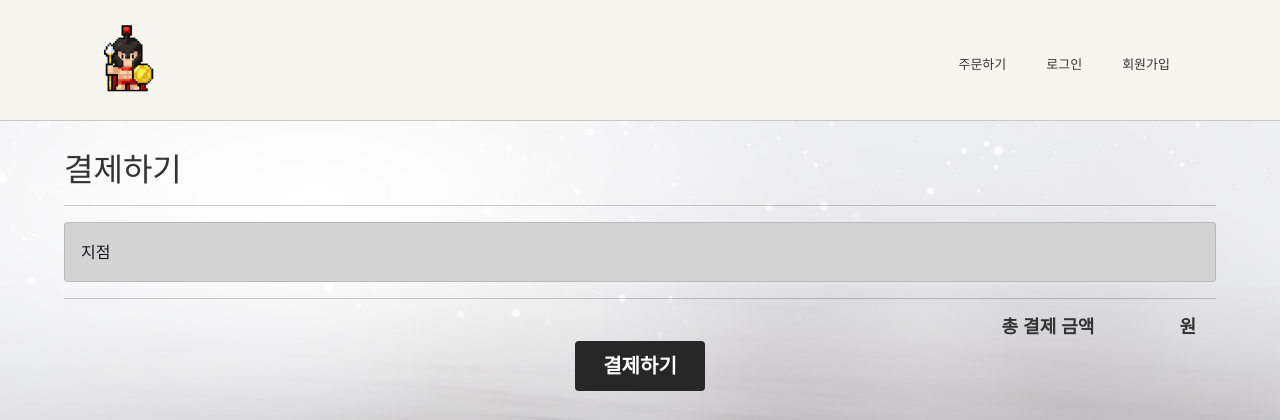
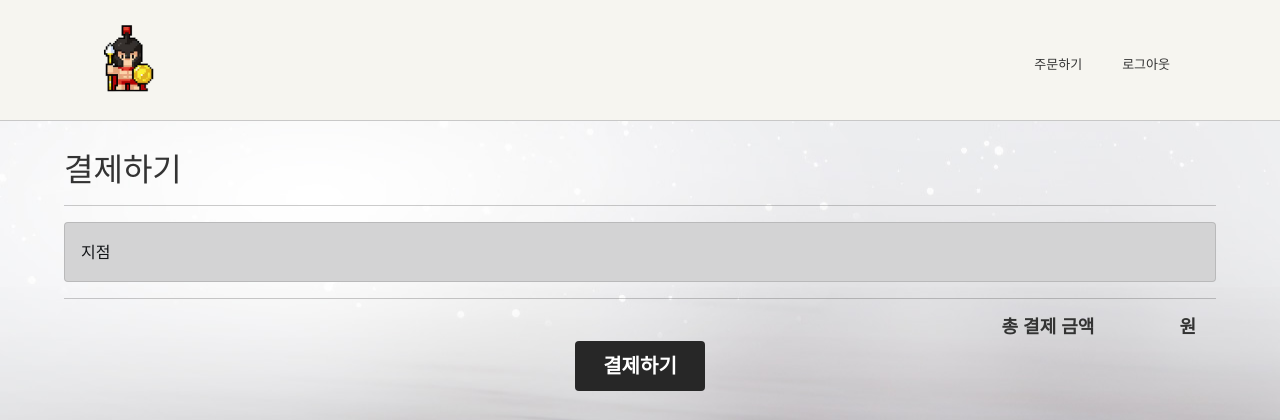
Before and after one commit to kwonih1020/Spabucks, a Flask app: template templates/payService.html in a window 1280 px wide. Shown: the top 420 px of the page. Run offline with Flask 2, Linux system fonts and the light colour scheme; the template is opened without the code that fills it, so the values that code supplies are empty; some libraries are stand-ins or nearby versions.

Commit message:
로그아웃 기능 추가

```diff
--- a/templates/payService.html
+++ b/templates/payService.html
@@ -34,6 +34,7 @@
     <link href="https://cdn.jsdelivr.net/npm/bootstrap@5.0.2/dist/css/bootstrap.min.css" rel="stylesheet"
           integrity="sha384-EVSTQN3/azprG1Anm3QDgpJLIm9Nao0Yz1ztcQTwFspd3yD65VohhpuuCOmLASjC" crossorigin="anonymous">
     <script src="https://ajax.googleapis.com/ajax/libs/jquery/3.5.1/jquery.min.js"></script>
+    <script src="https://cdnjs.cloudflare.com/ajax/libs/jquery-cookie/1.4.1/jquery.cookie.min.js"></script>
     <script src="https://cdn.jsdelivr.net/npm/bootstrap@5.0.2/dist/js/bootstrap.bundle.min.js"
             integrity="sha384-MrcW6ZMFYlzcLA8Nl+NtUVF0sA7MsXsP1UyJoMp4YLEuNSfAP+JcXn/tWtIaxVXM"
             crossorigin="anonymous"></script>
@@ -52,6 +53,7 @@
     <title>스파벅스</title>
 
     <script defer src="../static/js/main.js"></script>
+    <script defer src="../static/js/logout.js"></script>
     <script>
         function page_move() {
             let data = {{ data|safe }};
@@ -83,10 +85,7 @@
                 <div class="item__name" id="order" onclick="window.location.href = '/order';">주문하기</div>
             </li>
             <li class="item">
-                <div class="item__name" id="log_in">로그인</div>
-            </li>
-            <li class="item">
-                <div class="item__name" id="membership">회원가입</div>
+                <div class="item__name" id="log_out">로그아웃</div>
             </li>
         </ul>
     </div>
```
